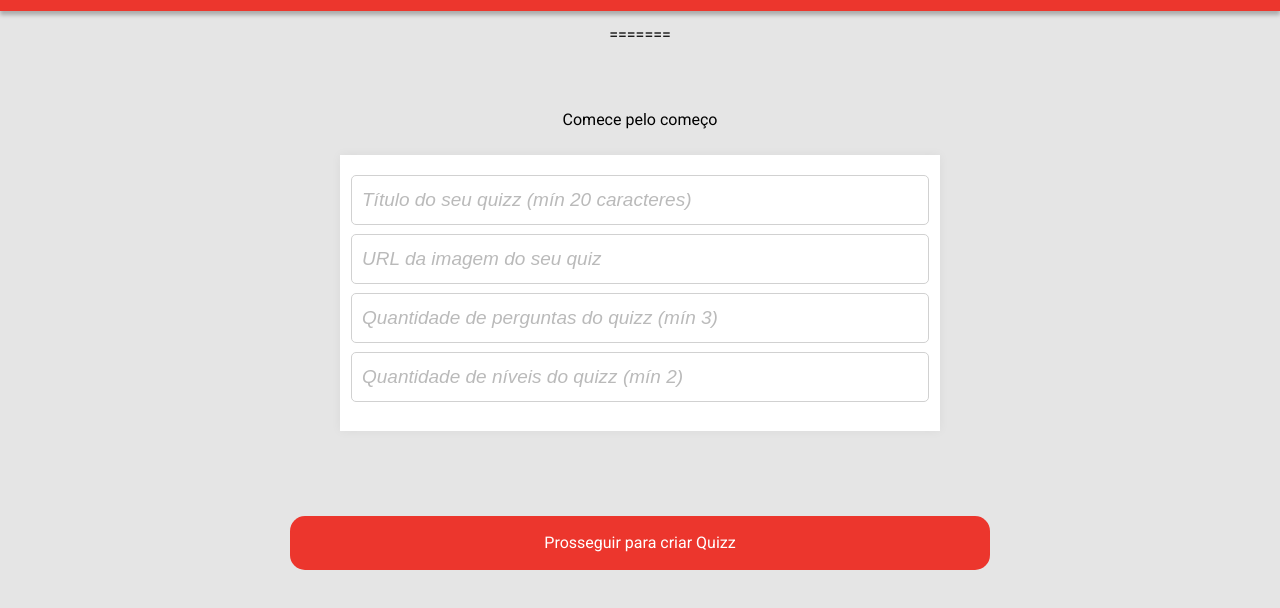
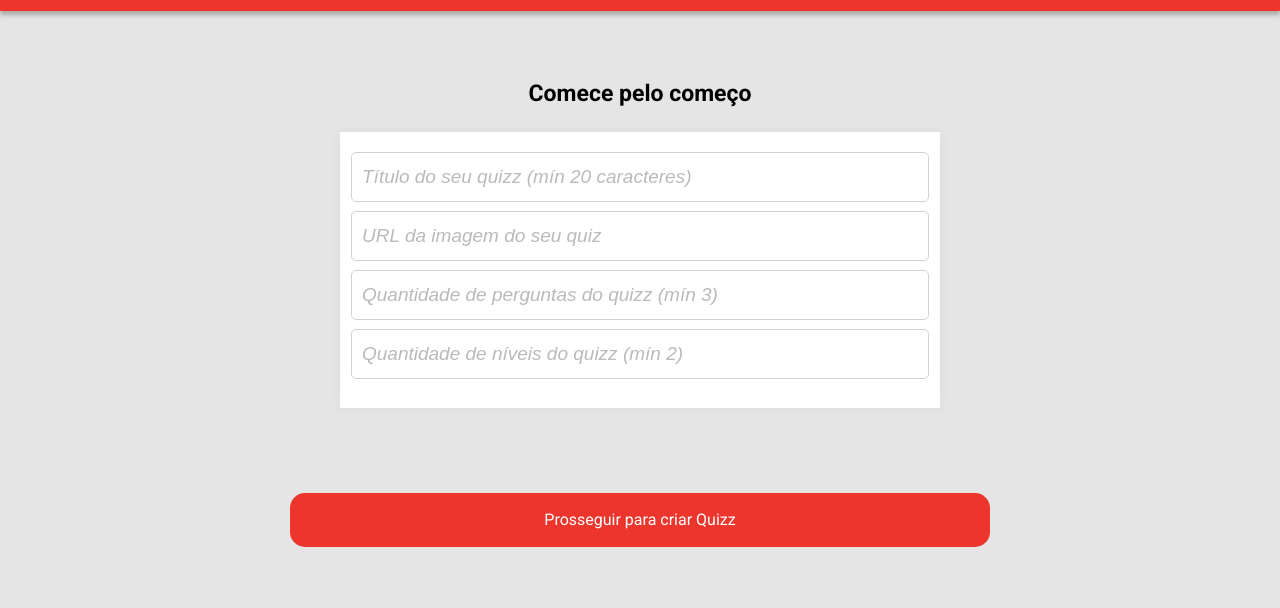
Before and after one commit to GabrielCardoz0/Projeto_06_BuzzQuizz, a plain HTML site: page html/tela3.html in a window 1280 px wide. Shown: the part 58-666 px from the top of the page. Drawn offline with nearby package versions, Linux system fonts and the light colour scheme; no server answers.

Commit message:
teste conexão entre páginas

```diff
--- a/html/tela3.html
+++ b/html/tela3.html
@@ -19,12 +19,7 @@
 
 
 
-<<<<<<< HEAD
-    <div class="container ">
-=======
-    <div class="container escondido>
->>>>>>> c0f5b57ec029c48ba93a682f591f4f76dd5543d3
-
+    <div class="container">
         <span class=" ComeceComeço">Comece pelo começo</span>
 
         <div class="DivQuizzInputs">
--- a/script.js
+++ b/script.js
@@ -325,7 +325,7 @@ function verificarInformacoes() {
         const promessaDoServidor = axios.post('https://mock-api.driven.com.br/api/v4/buzzquizz/quizzes', ObjetoQuizz);
 
 
-        promessaDoServidor.then(QuizzProntinho());
+        promessaDoServidor.then(QuizzProntinho);
 
 
         function QuizzProntinho(respostaDoServidor) {
```
